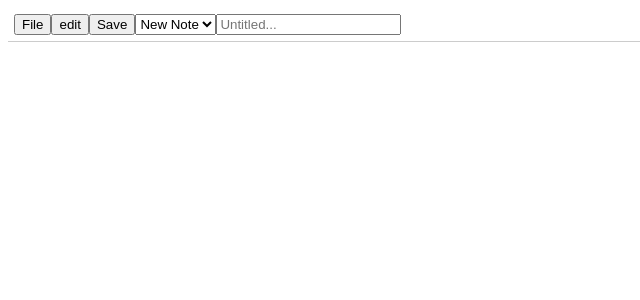
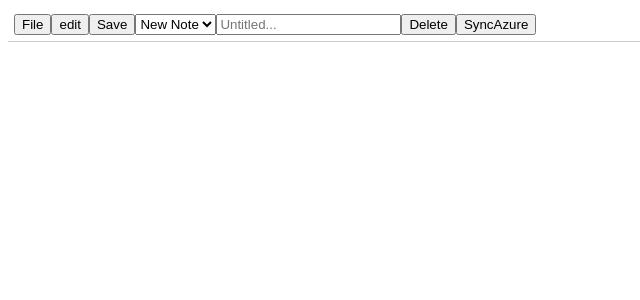
Before and after one commit to LanceBalstad/quick-notes, a React (Vite) app: page / in a window 1280 px wide. Shown: the top 300 px of the page, without its empty margins (0-640 px from the left). Built offline with nearby package versions, Linux system fonts and the light colour scheme.

Commit message:
note changes. pushing before work on azure sync

```diff
--- a/src/Pages/NotePage.tsx
+++ b/src/Pages/NotePage.tsx
@@ -3,7 +3,7 @@ import NavBar from "../components/Note/NavBar";
 import Body from "../components/Note/Body";
 import {
   addNote,
-  getNotes,
+  getActiveNotes,
   updateNote,
   getNote,
   isCurrentNameUnique,
@@ -17,7 +17,7 @@ function NotePage() {
   const [title, setTitle] = React.useState("");
 
   const fetchNotes = async () => {
-    const notes = await getNotes();
+    const notes = await getActiveNotes();
     setNoteList(notes);
   };
 
@@ -66,6 +66,13 @@ function NotePage() {
     }
   };
 
+  const handleSoftDelete = async () => {
+    if (currentNoteId) {
+      await updateNote(currentNoteId, { softDeleted: true });
+      await fetchNotes();
+    }
+  };
+
   return (
     <>
       <NavBar
@@ -74,6 +81,7 @@ function NotePage() {
         onOpenNote={handleOpenNote}
         title={title}
         setTitle={setTitle}
+        onSoftDelete={handleSoftDelete}
       />
       <Body body={body} setBody={setBody} />
     </>
--- a/src/Routing/Router.tsx
+++ b/src/Routing/Router.tsx
@@ -5,8 +5,10 @@ import {
   Navigate,
 } from "react-router-dom";
 import NotePage from "../Pages/NotePage";
+import SyncAzure from "../components/SyncAzure/SyncAzure";
 
 export const Router = createBrowserRouter([
   { path: "/", element: <NotePage /> },
   { path: "/:noteId", element: <NotePage /> }, // TODO: This functionality will need to be added. Check Product_List_Page in Fora
+  { path: "/sync-azure", element: <SyncAzure /> },
 ]);
--- a/src/components/Note/Body.tsx
+++ b/src/components/Note/Body.tsx
@@ -10,7 +10,7 @@ const Body = ({ body, setBody }: BodyProps) => {
   const textareaRef = React.useRef<HTMLTextAreaElement | null>(null);
 
   // Get info about the current line (leading whitespace, first char, dash position)
-  const getCurrentLineInfo = (before: string, after: string) => {
+  const getCurrentLineInfo = (before: string) => {
     const currentLine = before.split("\n").pop() || "";
     const trimmedLine = currentLine.replace(/^\s*/, "");
     const firstCharInLineMinusWhiteSpace = trimmedLine.charAt(0);
@@ -34,11 +34,7 @@ const Body = ({ body, setBody }: BodyProps) => {
   };
 
   // Helper: Update textarea state and restore caret position
-  const updateTextAreaState = (
-    newValue: string,
-    caretPos: number,
-    shouldPreventDefault?: boolean
-  ) => {
+  const updateTextAreaState = (newValue: string, caretPos: number) => {
     setBody(newValue);
     requestAnimationFrame(() => {
       if (textareaRef.current) {
@@ -65,7 +61,7 @@ const Body = ({ body, setBody }: BodyProps) => {
     const before = value.slice(0, selectionStart);
     const after = value.slice(selectionEnd);
 
-    const lineInfo = getCurrentLineInfo(before, after);
+    const lineInfo = getCurrentLineInfo(before);
 
     // If the current line started with "-", then start the new line with "-"
     if (lineInfo.firstCharInLineMinusWhiteSpace === "-") {
@@ -89,13 +85,11 @@ const Body = ({ body, setBody }: BodyProps) => {
     let before = value.slice(0, selectionStart);
     const after = value.slice(selectionEnd);
 
-    const lineInfo = getCurrentLineInfo(before, after);
+    const lineInfo = getCurrentLineInfo(before);
     let insert = "\t";
 
     // If on a list line starting with "-", shift the dash right by including it in insert
     if (isListLine(lineInfo)) {
-      const dashIndex = lineInfo.dashIndex;
-
       // If the shift key is also being held and there is white space being the dash in the line, we want to unindent instead
       if (e.shiftKey) {
         if (
@@ -133,7 +127,7 @@ const Body = ({ body, setBody }: BodyProps) => {
     let before = value.slice(0, selectionStart);
     const after = value.slice(selectionEnd);
 
-    const lineInfo = getCurrentLineInfo(before, after);
+    const lineInfo = getCurrentLineInfo(before);
 
     // If backspace is pressed and we're right after the dash at line start, remove the dash
     if (isListLine(lineInfo) && lineInfo.previousChar === "-") {
--- a/src/components/Note/NavBar.tsx
+++ b/src/components/Note/NavBar.tsx
@@ -1,7 +1,6 @@
-import React, { useEffect } from "react";
 import "./NavBar.css";
 import { Note } from "../../db/Services/NotesService";
-import { getNote } from "../../db/Services/NotesService";
+import { useNavigate } from "react-router-dom";
 
 interface NavBarProps {
   // Save logic is in the NotePage component to grab body value
@@ -10,6 +9,7 @@ interface NavBarProps {
   onOpenNote: (noteId?: number) => void;
   title: string;
   setTitle: (title: string) => void;
+  onSoftDelete: () => void;
 }
 
 const NavBar = ({
@@ -18,7 +18,14 @@ const NavBar = ({
   onOpenNote,
   title,
   setTitle,
+  onSoftDelete,
 }: NavBarProps) => {
+  const navigate = useNavigate();
+
+  const navToSyncAzurePage = () => {
+    navigate("/sync-azure");
+  };
+
   return (
     <>
       <div className="navbar">
@@ -47,6 +54,15 @@ const NavBar = ({
           placeholder="Untitled..."
           // onKeyDown={(e) => e.key === "Enter" && sendMessage()}
         />
+        <button className="deleteButton" onClick={() => onSoftDelete()}>
+          Delete
+        </button>
+        <button
+          className="syncAzureButton"
+          onClick={() => navToSyncAzurePage()}
+        >
+          SyncAzure
+        </button>
       </div>
     </>
   );
--- a/src/components/Note/OpenNoteList.tsx
+++ b/src/components/Note/OpenNoteList.tsx
@@ -1,5 +1,3 @@
-import React from "react";
-
 function OpenNoteList() {
   return <div>OpenNoteList</div>;
 }
--- a/src/db/QuickNotesDB.ts
+++ b/src/db/QuickNotesDB.ts
@@ -24,7 +24,7 @@ export class QuickNotesDB extends Dexie {
   constructor() {
     super('QuickNotesDB');
     this.version(1).stores({
-      notes: '++id, &noteId, azureId, title, createdAt, softDeleted', // indexed fields
+      notes: '++id, &noteId, azureId, title, createdAt', // indexed fields
       azureUsers: '++id, azureId, createdAt'
     });
   }
--- a/src/db/Services/NotesService.ts
+++ b/src/db/Services/NotesService.ts
@@ -18,11 +18,11 @@ export const getNotes = async (): Promise<Note[]> => {
 };
 
 export const getActiveNotes = async (): Promise<Note[]> => {
-  return await db.notes.where('softDeleted').equals('false').toArray();
+  return await db.notes.filter(note => note.softDeleted === false).toArray();
 };
 
 export const isCurrentNameUnique = async (currentId: number, title: string): Promise<boolean> => {
-  const count = await db.notes.where('title').equals(title).and(note => note.id !== currentId).first();
+  const count = await db.notes.where('title').equals(title).and(note => note.id !== currentId && note.softDeleted === false).first();
   return count === undefined;
 }
 
```
